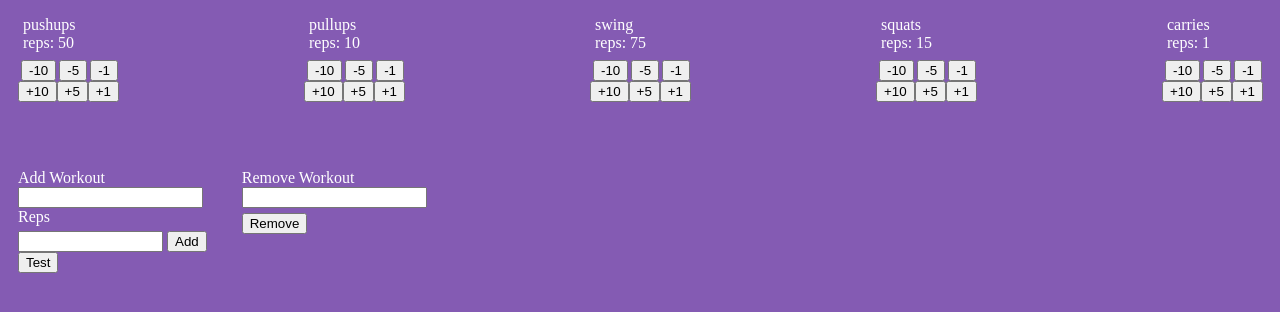
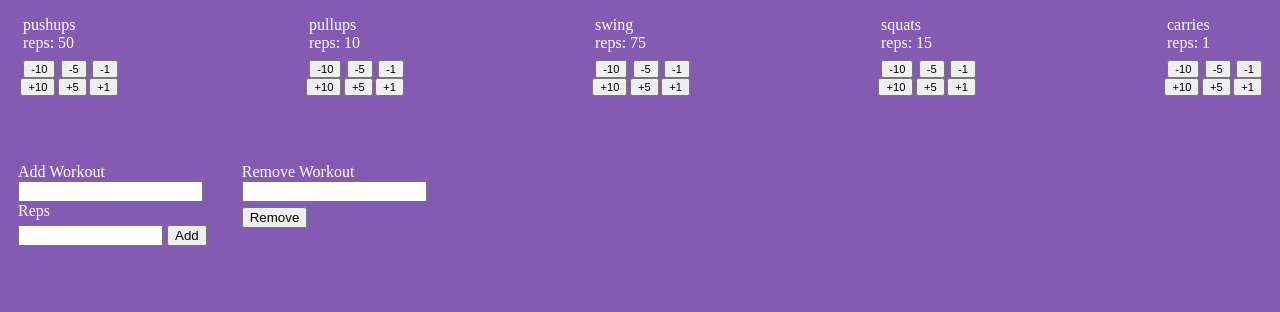
Before and after one commit to VanLance/workout-tracker-ts-oop, a website built with webpack: page public/index.html in a window 1280 px wide. Built offline with nearby package versions, Linux system fonts and the light colour scheme.

Commit message:
update buttons

```diff
--- a/public/static/main.css
+++ b/public/static/main.css
@@ -35,3 +35,11 @@ p{
 .submit-button{
   margin-top:5px;
 }
+
+.rep-button{
+  font-size: .7rem;
+}
+
+.rep-{
+  padding:1px 6px
+}
--- a/src/index.ts
+++ b/src/index.ts
@@ -71,6 +71,7 @@ function createRepButtons(
   quantity: number = 1
 ): HTMLButtonElement {
   const repButton = document.createElement('button');
+  repButton.className = `rep-button rep${direction}`
   repButton.innerText = direction === '+' ? `+${quantity}` : `-${quantity}`;
   return repButton;
 }
--- a/src/oop/Tracker.ts
+++ b/src/oop/Tracker.ts
@@ -25,8 +25,6 @@ export default class Tracker {
   displayWorkouts() {
     const workouts = this.routine.workouts;
     const button = document.createElement('button')
-    button.innerText = 'Test'
-    document.body.appendChild(button)
     for (const k in workouts) console.log(`${k}: ${workouts[k].reps} `);
   }
 }
```
Also changed, not shown: public/bundle.js (+2 -2 lines).
